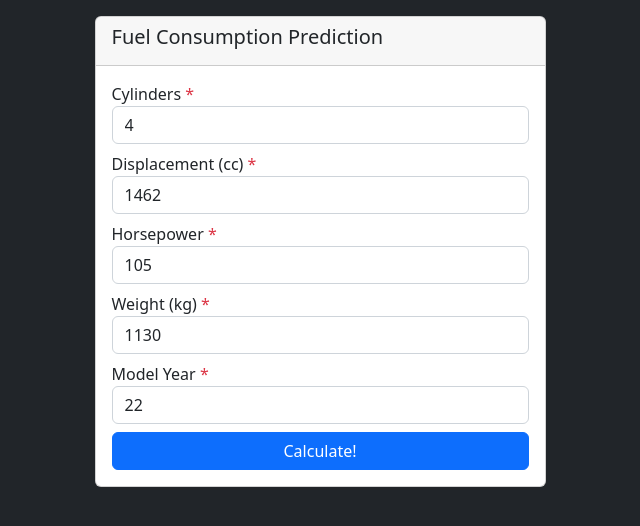
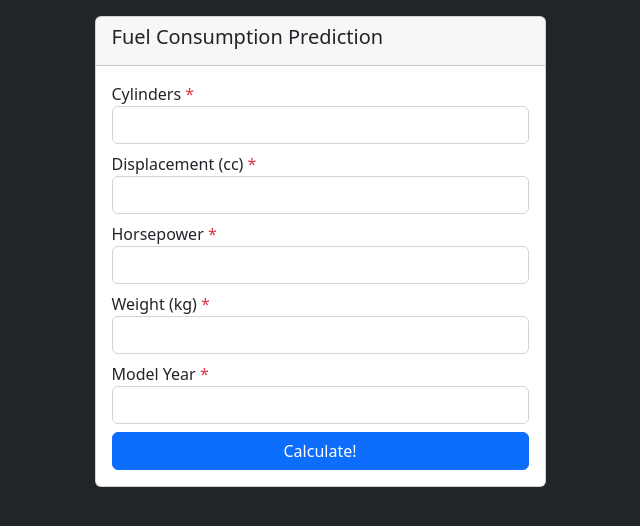
Before and after one commit to dimasfirmansyxx/fuel-consumption-prediction, a Flask app: page / in a window 1280 px wide. Shown: the top 526 px of the page, without its empty margins (320-960 px from the left). Run offline with Flask 2, Linux system fonts and the light colour scheme.

Commit message:
remove default value

```diff
--- a/templates/home.html
+++ b/templates/home.html
@@ -22,23 +22,23 @@
               <form action="" method="post" id="frmSubmit">
                 <div class="form-group mb-2">
                   <label>Cylinders <span class="text-danger">*</span></label>
-                  <input type="number" name="cylinders" class="form-control" required value="4">
+                  <input type="number" name="cylinders" class="form-control" required>
                 </div>
                 <div class="form-group mb-2">
                   <label>Displacement (cc) <span class="text-danger">*</span></label>
-                  <input type="number" name="displacement" class="form-control" required value="1462">
+                  <input type="number" name="displacement" class="form-control" required>
                 </div>
                 <div class="form-group mb-2">
                   <label>Horsepower <span class="text-danger">*</span></label>
-                  <input type="number" name="horsepower" class="form-control" required value="105">
+                  <input type="number" name="horsepower" class="form-control" required>
                 </div>
                 <div class="form-group mb-2">
                   <label>Weight (kg) <span class="text-danger">*</span></label>
-                  <input type="number" name="weight" class="form-control" required value="1130">
+                  <input type="number" name="weight" class="form-control" required>
                 </div>
                 <div class="form-group mb-2">
                   <label>Model Year <span class="text-danger">*</span></label>
-                  <input type="number" name="model_year" class="form-control" required value="22">
+                  <input type="number" name="model_year" class="form-control" required>
                 </div>
                 <div class="d-grid gap-2">
                   <button type="submit" class="btn btn-primary" id="btnCalculate">Calculate!</button>
```
